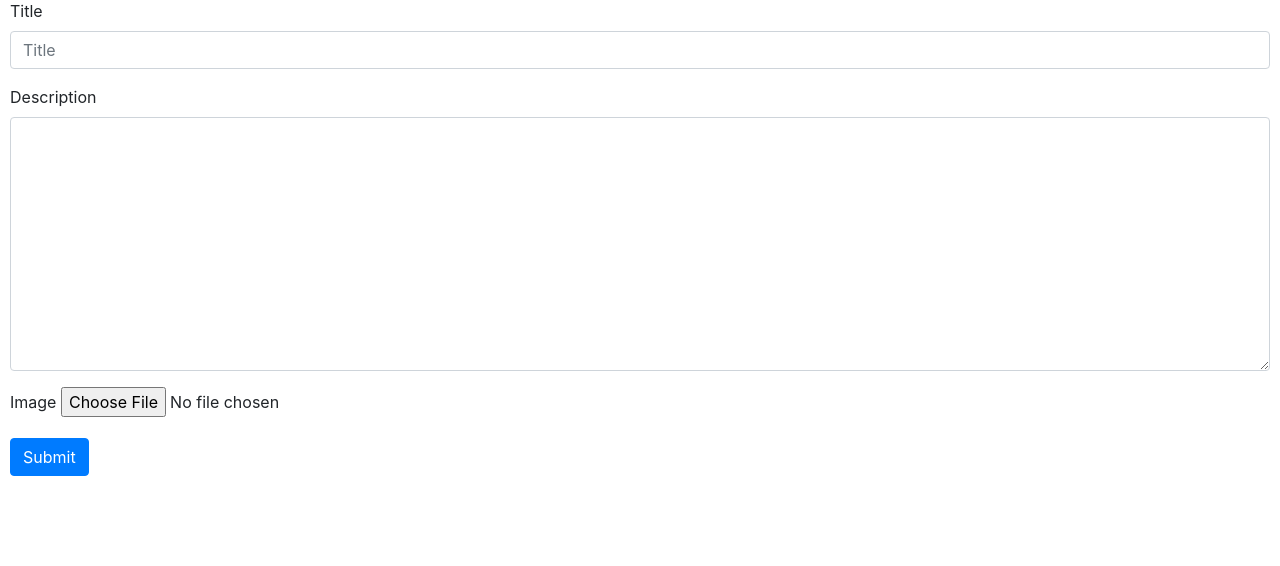
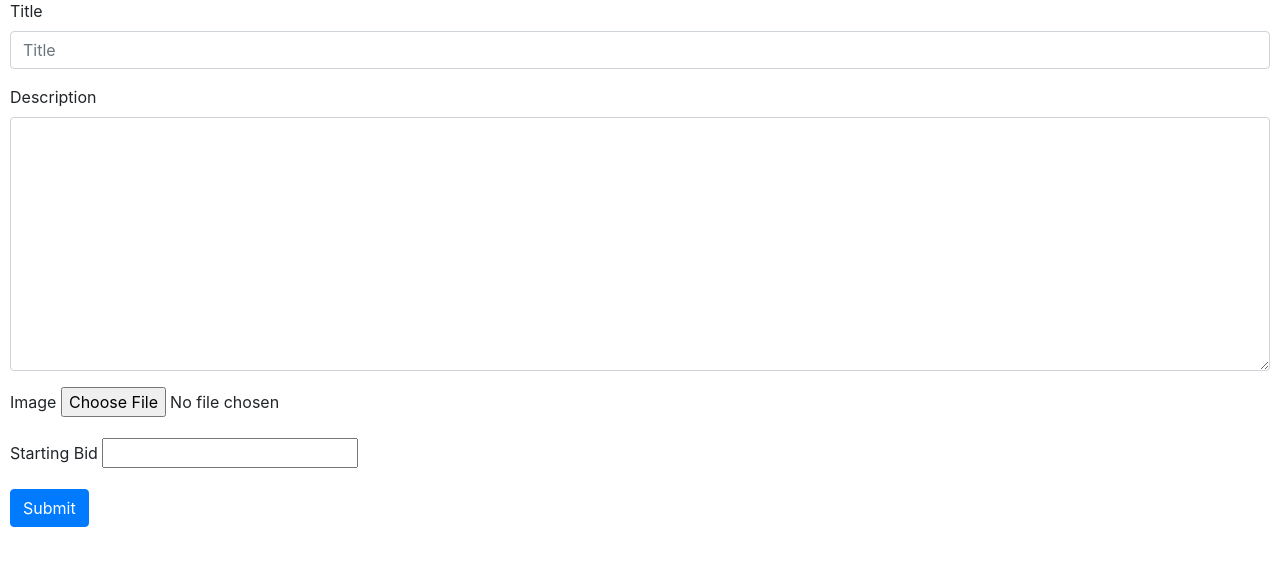
Before and after one commit to Yunazaki/commerce, a Django app: page /listing/create in a window 1280 px wide. Shown: the part 164-730 px from the top of the page. Run offline with Django 3.2, Linux system fonts and the light colour scheme; a user stored in the database is signed in; some libraries are stand-ins or nearby versions.

Commit message:
Add starting_bid to form

```diff
--- a/auctions/models.py
+++ b/auctions/models.py
@@ -10,6 +10,7 @@ class Auctions(models.Model):
     title = models.CharField(max_length=64)
     description = models.CharField(max_length=255, blank=True)
     image = models.ImageField(null=True)
+    starting_bid = models.FloatField(default=0)
     date_listed = models.DateTimeField(default=timezone.now)
 
     def __str__(self):
--- a/auctions/templates/auctions/create_listing.html
+++ b/auctions/templates/auctions/create_listing.html
@@ -25,6 +25,10 @@
             <label for="{{ form.image.id_for_label }}">Image</label>
             <input type="file" id="{{ form.image.id_for_label }}" name="{{ form.image.name }}">
         </div>
+        <div class="mb-3">
+            <label for="{{ form.starting_bid.id_for_label }}">Starting Bid</label>
+            <input type="number" name="{{ form.starting_bid.name }}" id="{{ form.starting_bid.id_for_label }}">
+        </div>
         <button class="btn btn-primary" type="submit">Submit</button>
     </form>
 {% endblock %}
```
Also changed, not shown: auctions/migrations/0005_auctions_starting_bids.py (added), auctions/migrations/0006_rename_starting_bids_auctions_starting_bid.py (added), db.sqlite3.
